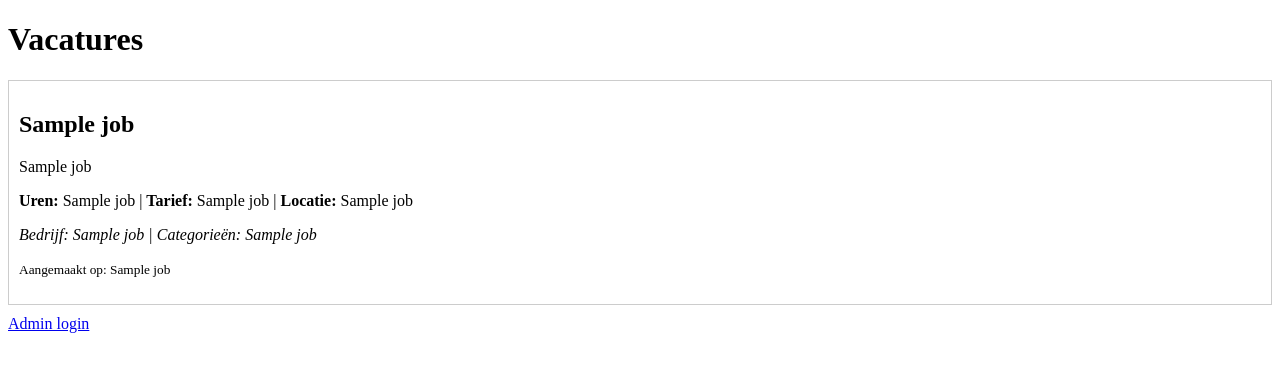
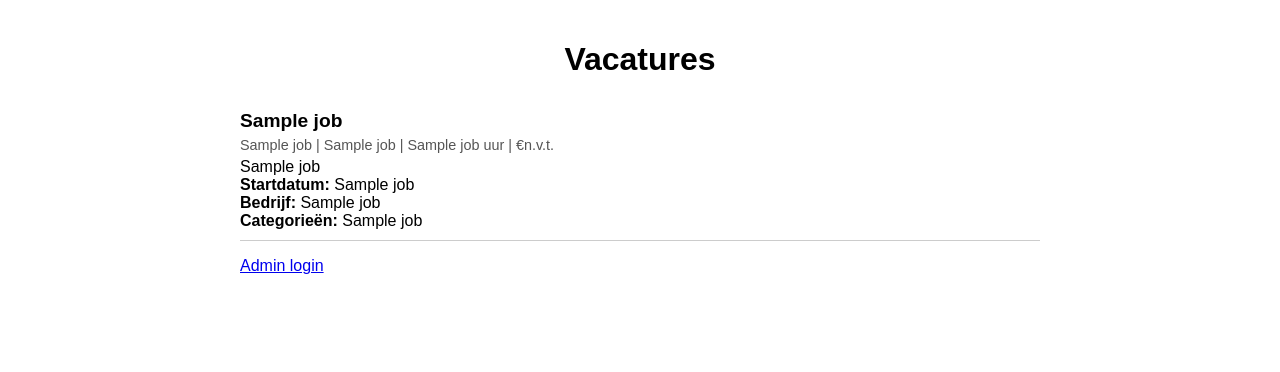
Before and after one commit to OostersBeheer/DeToezichthouders, a Flask app: template templates/index.html in a window 1280 px wide. Shown: the top 372 px of the page. Run offline with Flask 3, Linux system fonts and the light colour scheme; the template is opened without the code that fills it: most values are stand-ins (such as "Sample title", 1, 10 or a date in 2020).

Commit message:
index.html

```diff
--- a/templates/index.html
+++ b/templates/index.html
@@ -3,18 +3,31 @@
 <head>
     <meta charset="UTF-8">
     <title>Vacatures</title>
+    <style>
+        body { font-family: sans-serif; max-width: 800px; margin: auto; padding: 20px; }
+        h1 { text-align: center; }
+        .job { border-bottom: 1px solid #ccc; padding: 10px 0; }
+        .job:last-child { border: none; }
+        .job-title { font-weight: bold; font-size: 1.2em; }
+        .job-details { margin: 5px 0; font-size: 0.9em; color: #555; }
+    </style>
 </head>
 <body>
     <h1>Vacatures</h1>
     {% for job in jobs %}
-        <div style="border:1px solid #ccc; padding:10px; margin:10px 0;">
-            <h2>{{ job[1] }}</h2>
-            <p>{{ job[3] }}</p>
-            <p><strong>Uren:</strong> {{ job[2] }} | <strong>Tarief:</strong> {{ job[3] }} | <strong>Locatie:</strong> {{ job[7] }}</p>
-            <p><em>Bedrijf: {{ job[8] }} | Categorieën: {{ job[9] }}</em></p>
-            <p><small>Aangemaakt op: {{ job[10] }}</small></p>
+    <div class="job">
+        <div class="job-title">{{ job[1] }}</div>
+        <div class="job-details">
+            {{ job[7] }} | {{ job[6] }} | {{ job[2] }} uur | €{{ job[3] if job[3] else 'n.v.t.' }}
         </div>
+        <div>{{ job[4] }}</div>
+        <div><strong>Startdatum:</strong> {{ job[5] }}</div>
+        <div><strong>Bedrijf:</strong> {{ job[8] }}</div>
+        <div><strong>Categorieën:</strong> {{ job[9] }}</div>
+    </div>
+    {% else %}
+    <p>Er zijn nog geen vacatures.</p>
     {% endfor %}
-    <a href="{{ url_for('admin') }}">Admin login</a>
+    <p><a href="{{ url_for('admin') }}">Admin login</a></p>
 </body>
 </html>
```
